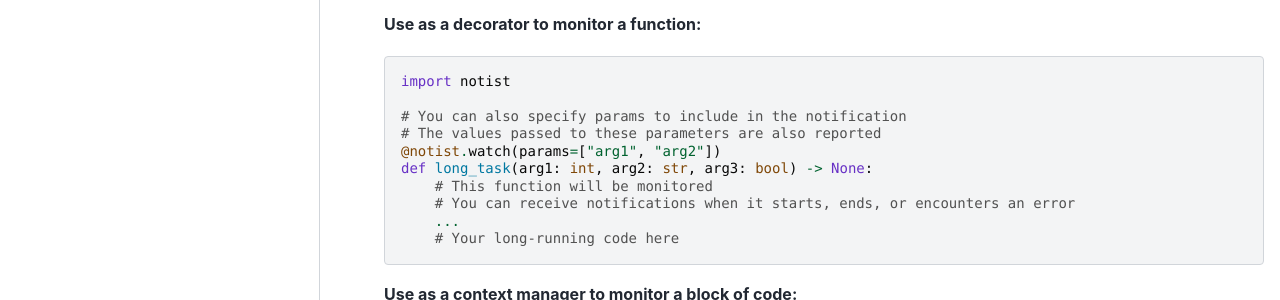
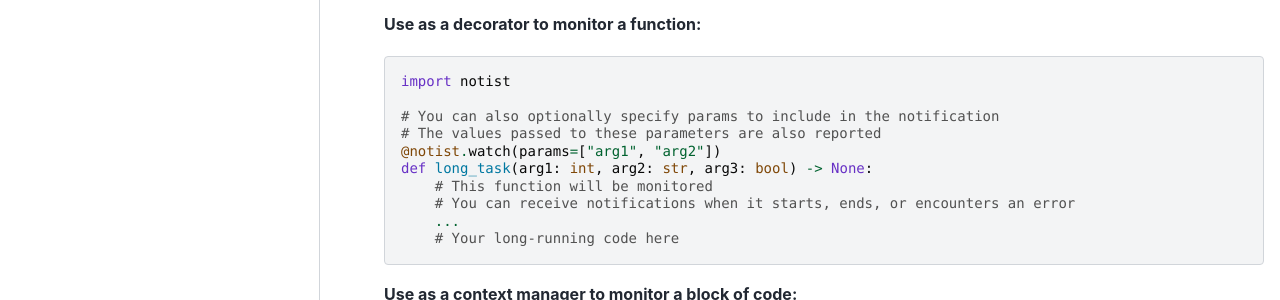
Before and after one commit to kAIto47802/notist, a Sphinx documentation site: the page built from docs/index.rst, in a window 1280 px wide and 900 px high, scrolled down 721 px. Shown: the part 152-452 px from the top of the window. Built offline with Sphinx 7.4.7 and the PyData theme 0.15.4, drawn with Linux system fonts in a browser that asks for light colours; comment, search, counter and statistics services are not loaded.

Commit message:
Update docs

```diff
--- a/docs/index.rst
+++ b/docs/index.rst
@@ -56,7 +56,7 @@
 
    import notist
 
-   # You can also specify params to include in the notification
+   # You can also optionally specify params to include in the notification
    # The values passed to these parameters are also reported
    @notist.watch(params=["arg1", "arg2"])
    def long_task(arg1: int, arg2: str, arg3: bool) -> None:
--- a/docs/quickstart.rst
+++ b/docs/quickstart.rst
@@ -87,7 +87,7 @@
 
 .. code-block:: python
 
-   # You can also specify params to include in the notification
+   # You can also optionally specify params to include in the notification
    # The values passed to these parameters are also reported
    @notist.watch(params=["arg1", "arg2"])
    def long_task(arg1: int, arg2: str, arg3: bool) -> None:
```
Also changed, not shown: README.md (+1 -1 lines).
